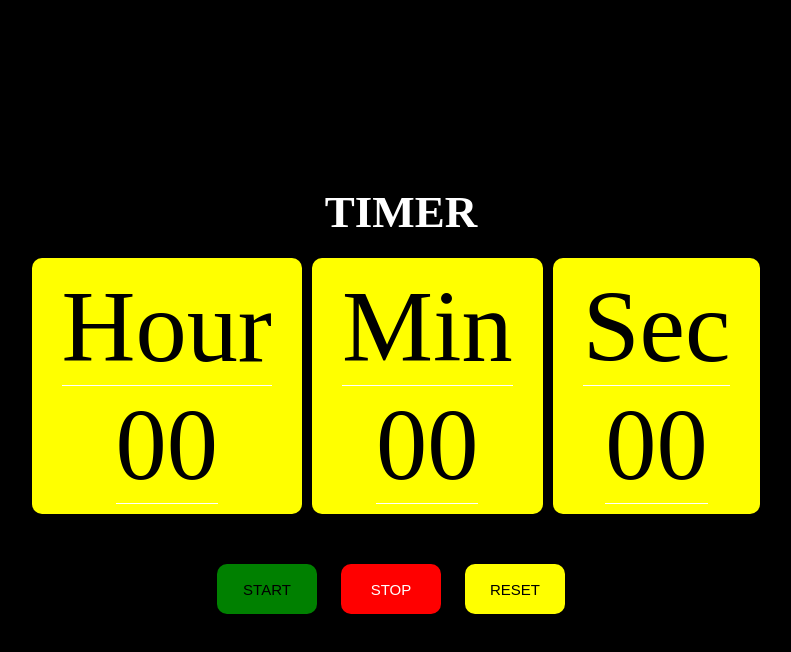
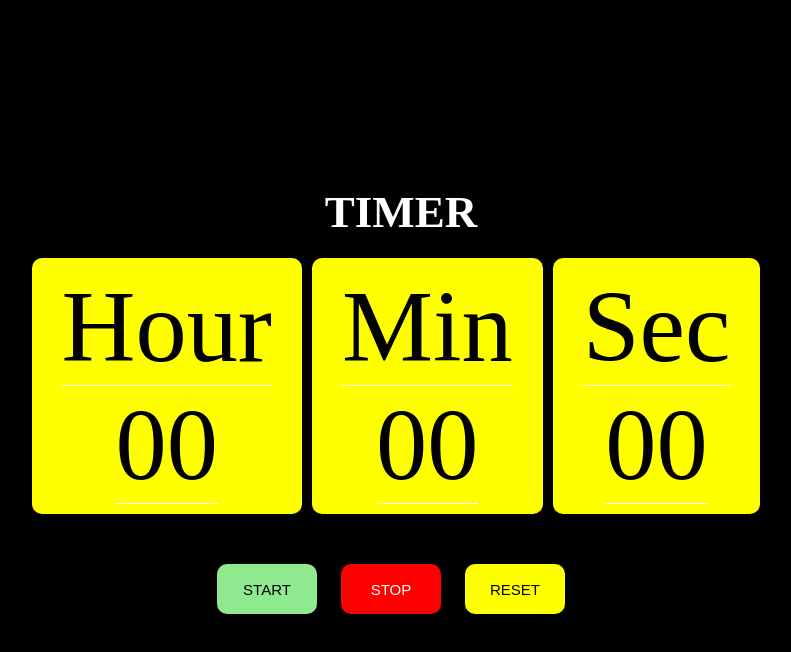
Before and after one commit to GIYASAHMED/timer, a plain HTML site: page index.html in a window 1280 px wide. In both pictures the pointer is over the button "START". Shown: the whole page, without its empty margins (239-1030 px from the left). Drawn offline with Linux system fonts and the light colour scheme.

Commit message:
color change

```diff
--- a/style.css
+++ b/style.css
@@ -55,7 +55,8 @@ button{
     border-radius: 10px;
 }
 button:hover{
-    background: green;
+    background: rgb(143, 233, 143);
+    color: black;
 }
 /* #start{
     background: green;
```
